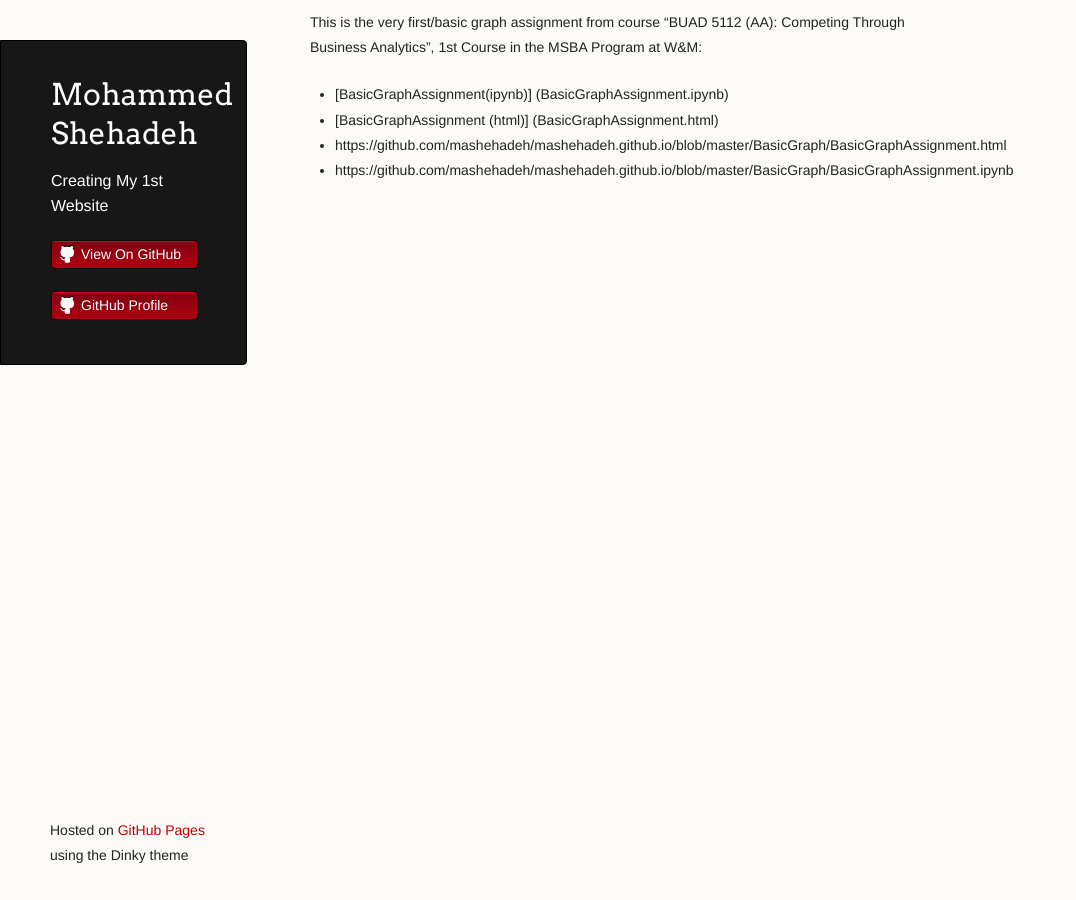
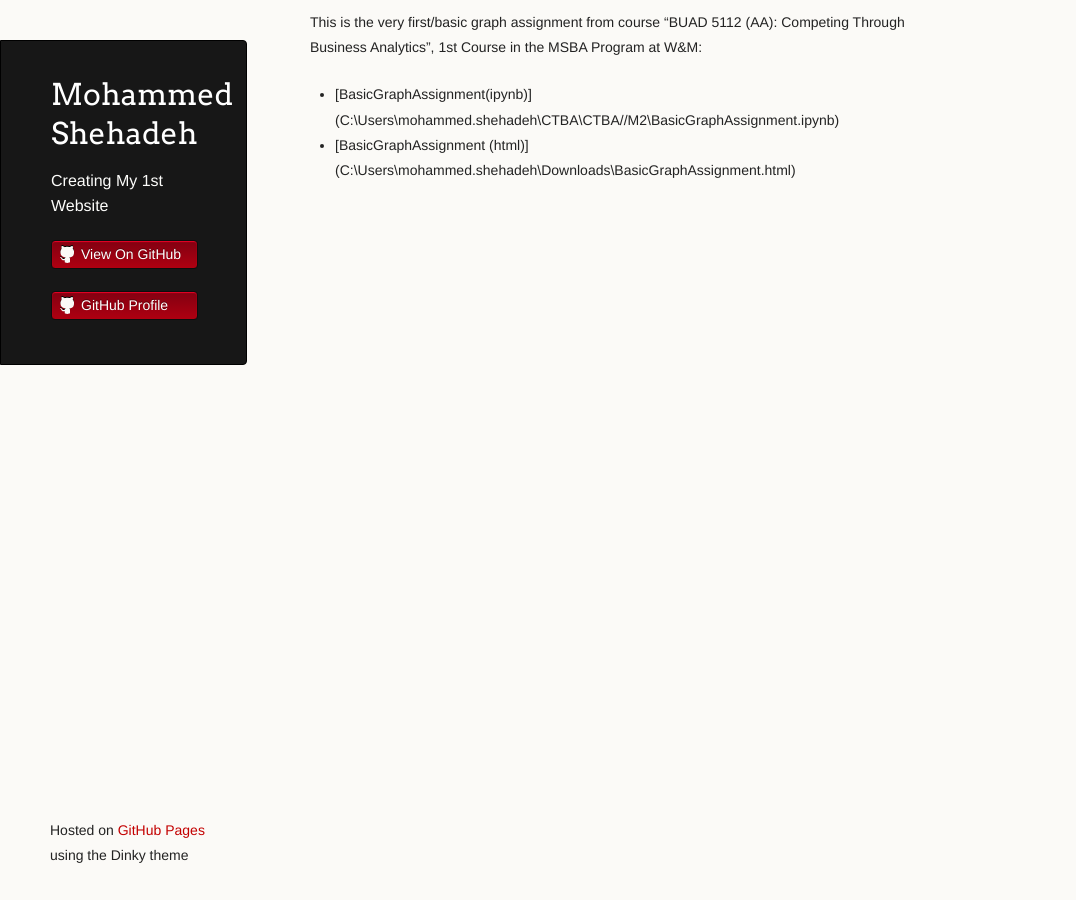
Before and after one commit to mashehadeh/mashehadeh.github.io, a Jekyll site: the page built from BasicGraph/index.md, in a window 1280 px wide. Shown: the whole page, without its empty margins (0-1076 px from the left). Built offline with Jekyll 4.4.1, drawn with Linux system fonts in a browser that asks for light colours; our own code applies the rules of GitHub Pages for plain Markdown files.

Commit message:
Update index.md

```diff
--- a/BasicGraph/index.md
+++ b/BasicGraph/index.md
@@ -5,7 +5,5 @@
 
 This is the very first/basic graph assignment from course "BUAD 5112 (AA): Competing Through Business Analytics", 1st Course in the MSBA Program at W&M:
 
-- [BasicGraphAssignment(ipynb)] (BasicGraphAssignment.ipynb)
-- [BasicGraphAssignment (html)] (BasicGraphAssignment.html)
-- https://github.com/mashehadeh/mashehadeh.github.io/blob/master/BasicGraph/BasicGraphAssignment.html
-- https://github.com/mashehadeh/mashehadeh.github.io/blob/master/BasicGraph/BasicGraphAssignment.ipynb
+- [BasicGraphAssignment(ipynb)] (C:\\Users\\mohammed.shehadeh\\CTBA\\CTBA//M2\\BasicGraphAssignment.ipynb)
+- [BasicGraphAssignment (html)] (C:\\Users\\mohammed.shehadeh\\Downloads\\BasicGraphAssignment.html)
```
